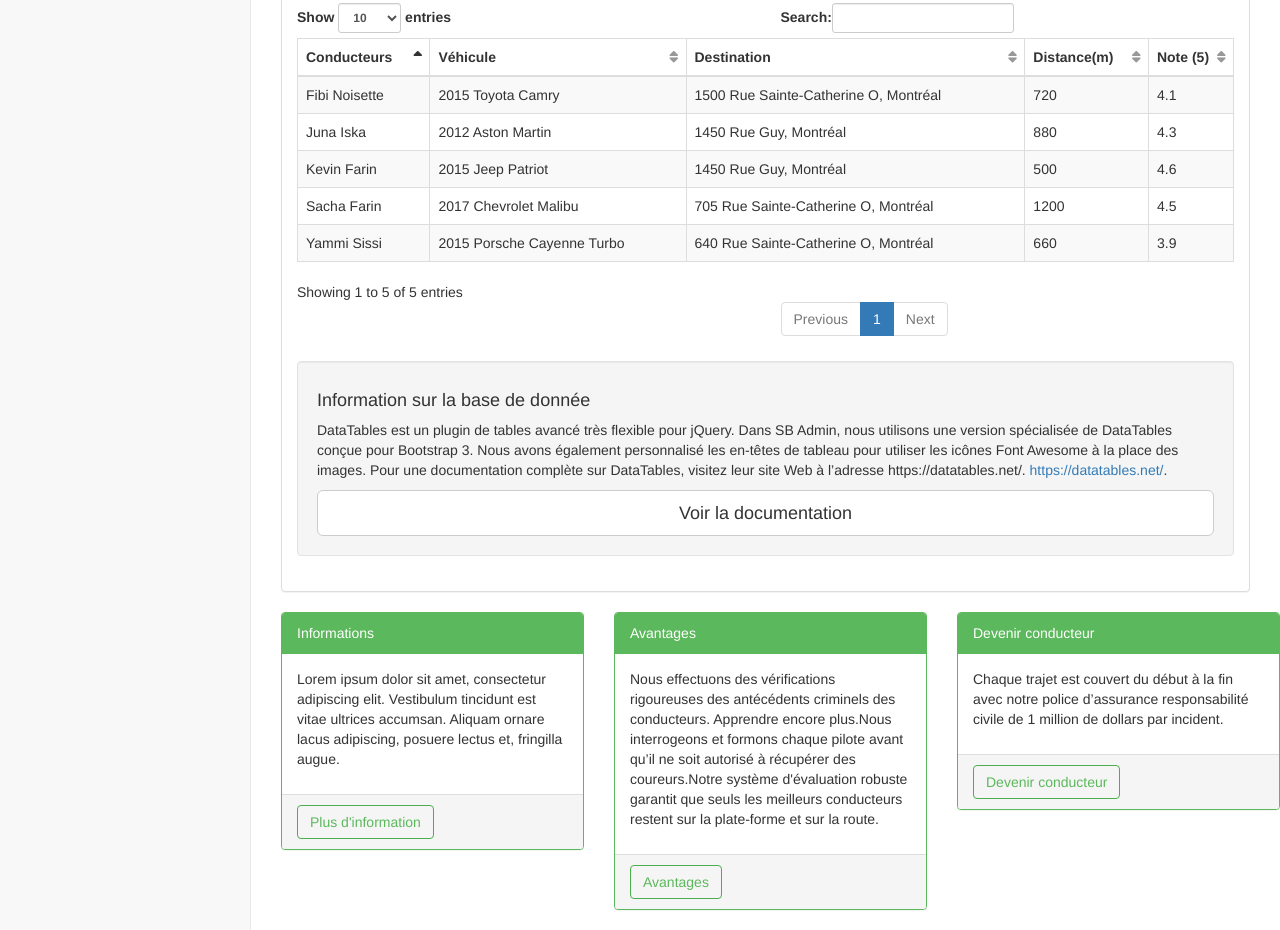
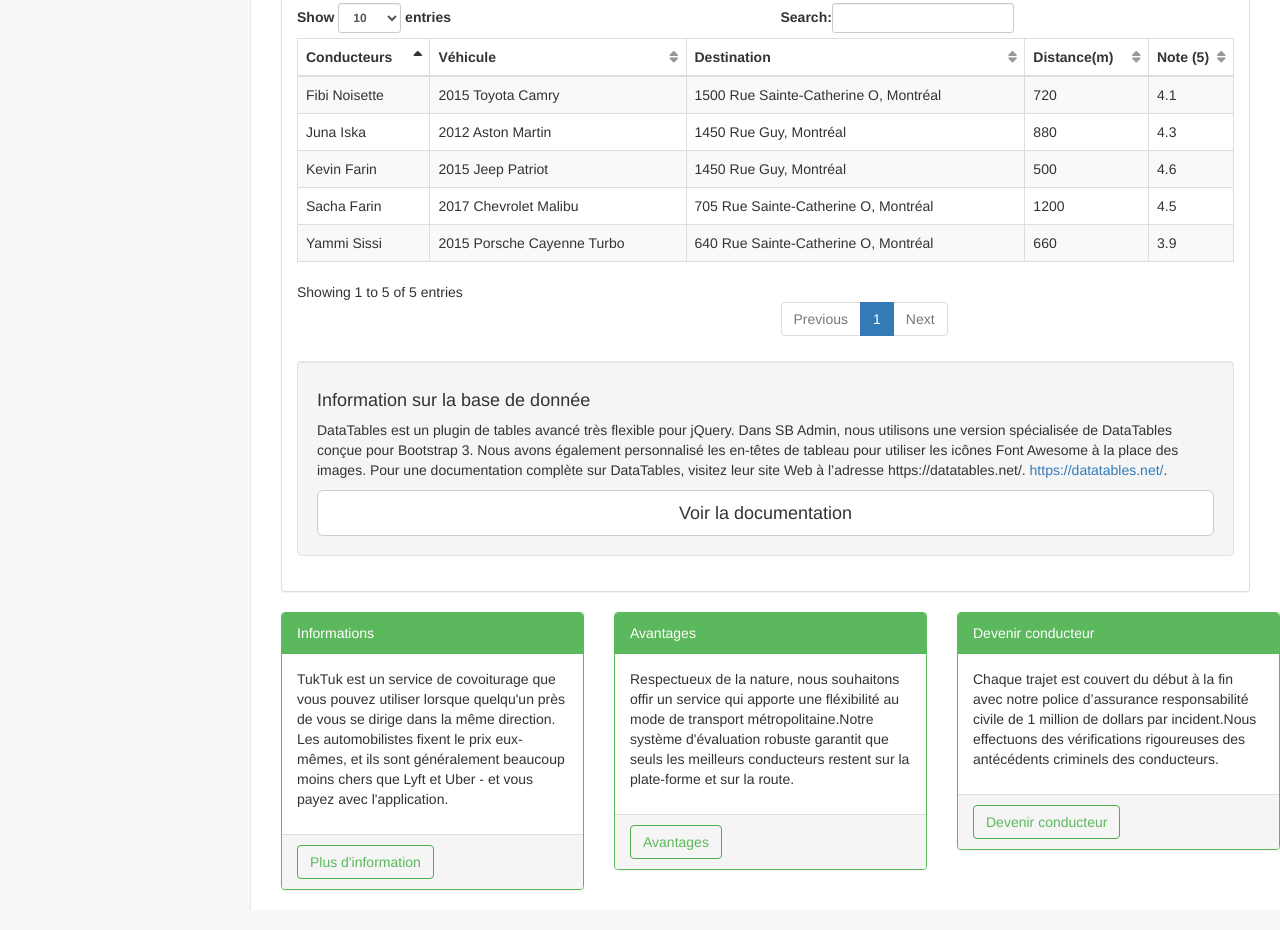
Before and after one commit to Machine223/TukTuk, a website: page pages/index.html in a window 1280 px wide. Shown: the part 1113-2043 px from the top of the page. Drawn offline with Linux system fonts and the light colour scheme.

Commit message:
Text dans dashboard

```diff
--- a/pages/index.html
+++ b/pages/index.html
@@ -397,7 +397,7 @@
                     Informations
                 </div>
                 <div class="panel-body">
-                    <p>Lorem ipsum dolor sit amet, consectetur adipiscing elit. Vestibulum tincidunt est vitae ultrices accumsan. Aliquam ornare lacus adipiscing, posuere lectus et, fringilla augue.</p>
+                    <p>TukTuk est un service de covoiturage que vous pouvez utiliser lorsque quelqu'un près de vous se dirige dans la même direction. Les automobilistes fixent le prix eux-mêmes, et ils sont généralement beaucoup moins chers que Lyft et Uber - et vous payez avec l'application. </p>
                 </div>
                 <div class="panel-footer">
                     <button type="button" class="btn btn-outline btn-success" href="file:///C:/Users/Machine/Desktop/Dashboard/TukTuk/pages/login.html">Plus d'information</button>
@@ -412,7 +412,7 @@
                             Avantages
                         </div>
                         <div class="panel-body">
-                            <p>Nous effectuons des vérifications rigoureuses des antécédents criminels des conducteurs. Apprendre encore plus.Nous interrogeons et formons chaque pilote avant qu’il ne soit autorisé à récupérer des coureurs.Notre système d'évaluation robuste garantit que seuls les meilleurs conducteurs restent sur la plate-forme et sur la route.</p>
+                            <p>Respectueux de la nature, nous souhaitons offir un service qui apporte une fléxibilité au mode de transport métropolitaine.Notre système d'évaluation robuste garantit que seuls les meilleurs conducteurs restent sur la plate-forme et sur la route.</p>
                         </div>
                         <div class="panel-footer">
                                 <button type="button" class="btn btn-outline btn-success" href="file:///C:/Users/Machine/Desktop/Dashboard/TukTuk/pages/login.html">Avantages</button>
@@ -427,7 +427,7 @@
                                     Devenir conducteur
                                 </div>
                                 <div class="panel-body">
-                                    <p>Chaque trajet est couvert du début à la fin avec notre police d’assurance responsabilité civile de 1 million de dollars par incident.</p>
+                                    <p>Chaque trajet est couvert du début à la fin avec notre police d’assurance responsabilité civile de 1 million de dollars par incident.Nous effectuons des vérifications rigoureuses des antécédents criminels des conducteurs.</p>
                                 </div>
                                 <div class="panel-footer">
                                         <button type="button" class="btn btn-outline btn-success" href="file:///C:/Users/Machine/Desktop/Dashboard/TukTuk/pages/login.html">Devenir conducteur</button>
```
Also changed, not shown: pages/forms.html (+3 -3 lines), pages/tables.html (+2 -2 lines).
